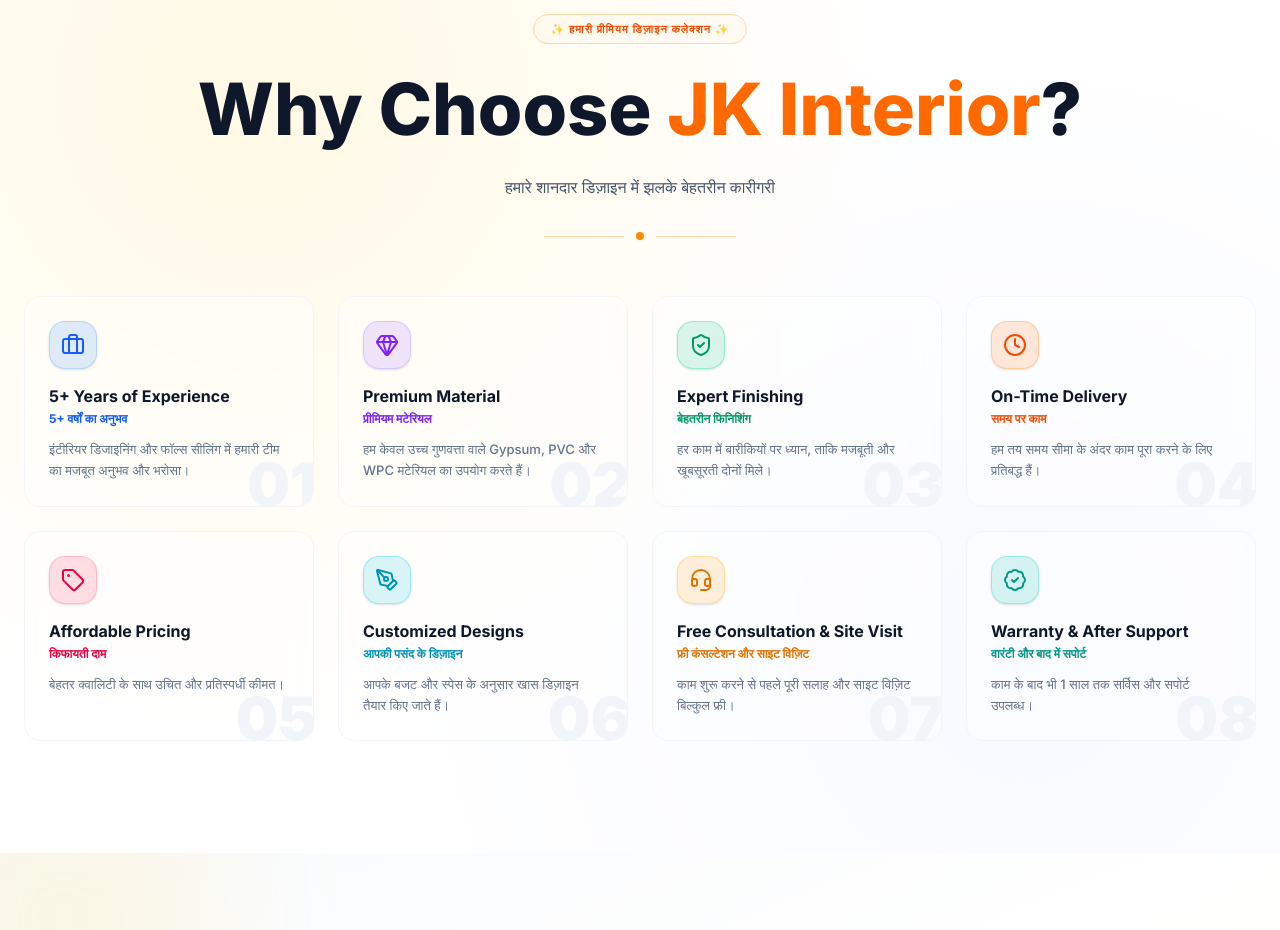
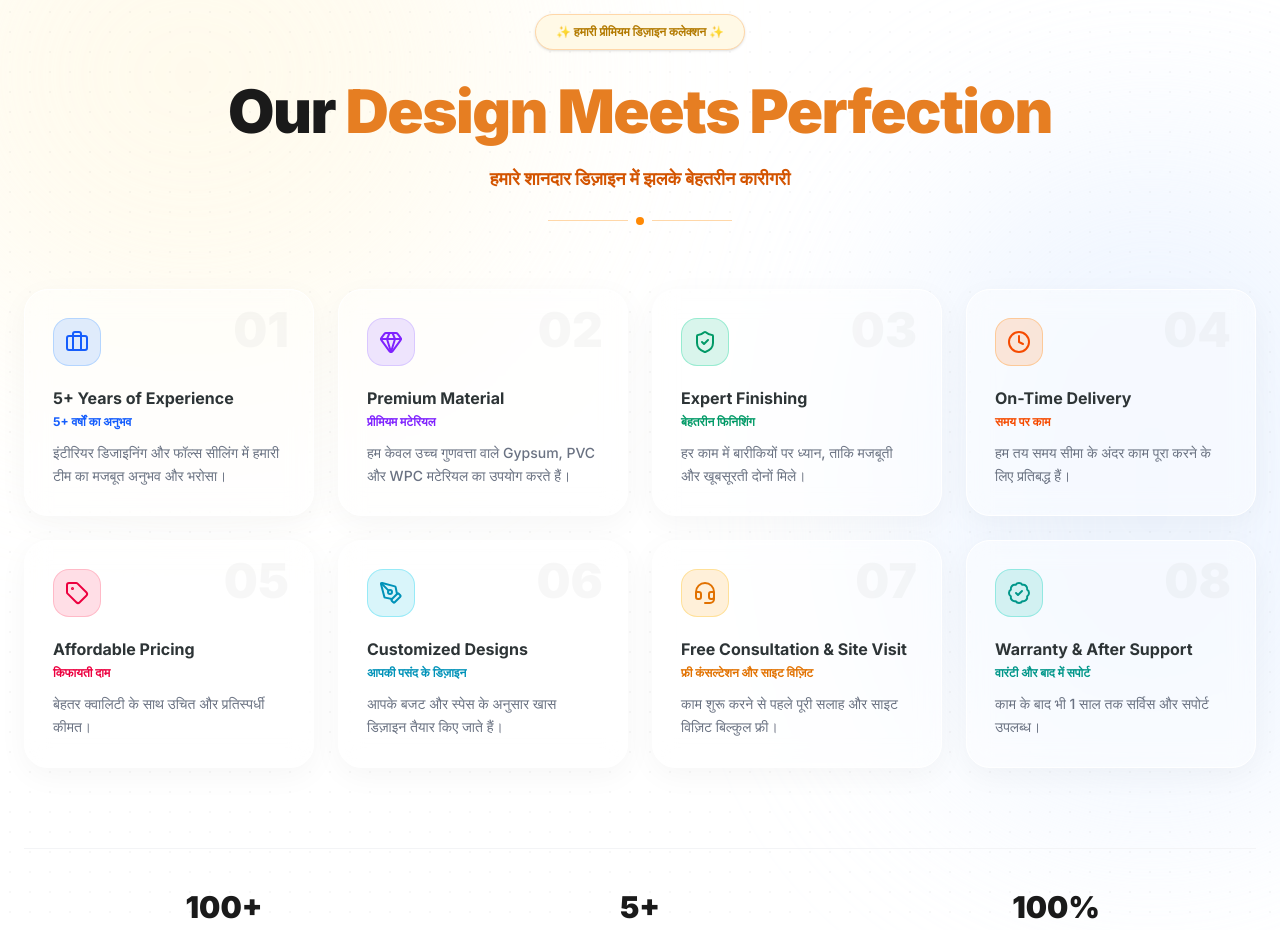
Before and after one commit to jitendrakumarraj831-byte/jk-interior2, a Next.js app: page / in a window 1280 px wide. Shown: the part 3440-4370 px from the top of the page. Built offline with nearby package versions, Linux system fonts and the light colour scheme; a web font is replaced by a local one.

Commit message:
Update why-us.tsx

```diff
--- a/components/why-us.tsx
+++ b/components/why-us.tsx
@@ -6,7 +6,6 @@
 } from "lucide-react"
 import { motion } from "framer-motion"
 
-// ... (whyUsReasons array aur JSON_LD remains the same as your code)
 const whyUsReasons = [
   {
     icon: Briefcase,
@@ -82,6 +81,7 @@
   },
 ]
 
+// Schema Logic (Kept Same)
 export const WHY_US_JSON_LD = {
   "@context": "https://schema.org",
   "@type": "Service",
@@ -96,22 +96,7 @@
       addressRegion: "Araria, Bihar",
       addressCountry: "IN",
     },
-    geo: {
-      "@type": "GeoCoordinates",
-      latitude: "26.3001",
-      longitude: "87.2533",
-    },
   },
-  areaServed: ["Forbesganj", "Araria", "Purnia", "Bihar"],
-}
-
-export function WhyUsJsonLdScript() {
-  return (
-    <script
-      type="application/ld+json"
-      dangerouslySetInnerHTML={{ __html: JSON.stringify(WHY_US_JSON_LD) }}
-    />
-  )
 }
 
 const containerVariants = {
@@ -120,68 +105,62 @@
 }
 
 const cardVariants = {
-  hidden: { opacity: 0, y: 32, scale: 0.96 },
+  hidden: { opacity: 0, y: 30 },
   visible: {
-    opacity: 1, y: 0, scale: 1,
-    transition: { duration: 0.5, ease: [0.22, 1, 0.36, 1] },
+    opacity: 1, y: 0,
+    transition: { duration: 0.5, ease: "easeOut" },
   },
-}
-
-const headingVariants = {
-  hidden: { opacity: 0, y: 20 },
-  visible: { opacity: 1, y: 0, transition: { duration: 0.6, ease: [0.22, 1, 0.36, 1] } },
 }
 
 export default function WhyUs() {
   return (
     <section id="why-us" className="relative py-20 md:py-28 scroll-mt-28 overflow-hidden bg-white">
-      <WhyUsJsonLdScript />
-
-      {/* Screenshot Match Background Gradient */}
-      <div className="absolute inset-0 pointer-events-none">
-        {/* Soft Gold/Yellow Glow from Top Left, just like the image */}
-        <div className="absolute inset-0 bg-[radial-gradient(circle_at_20%_20%,_rgba(255,245,210,0.6)_0%,_rgba(255,255,255,0)_50%)]" />
-        {/* Soft Bottom Right Glow */}
-        <div className="absolute inset-0 bg-[radial-gradient(circle_at_80%_80%,_rgba(240,244,255,0.5)_0%,_rgba(255,255,255,0)_50%)]" />
+      {/* 100% Screenshot Matching Background Elements */}
+      <div className="absolute inset-0 z-0 overflow-hidden pointer-events-none">
+        {/* Soft Mesh Gradient - Top Left Yellow/Orange Tint */}
+        <div className="absolute -top-[10%] -left-[10%] w-[50%] h-[50%] rounded-full bg-[#FFF9E6] blur-[120px] opacity-70" />
+        {/* Blue/White Tint from Screenshot Right Side */}
+        <div className="absolute top-[20%] -right-[10%] w-[40%] h-[60%] rounded-full bg-[#E6F0FF] blur-[100px] opacity-60" />
+        {/* Subtle Dots Pattern Like Screenshot */}
+        <div className="absolute inset-0 opacity-[0.03] bg-[radial-gradient(#000_1px,transparent_1px)] [background-size:20px_20px]" />
       </div>
 
       <div className="relative z-10 mx-auto max-w-7xl px-4 sm:px-6">
-
-        {/* Center heading */}
+        {/* Heading Section */}
         <motion.div
-          initial="hidden"
-          whileInView="visible"
-          viewport={{ once: true, amount: 0.2 }}
-          variants={headingVariants}
-          className="text-center mb-14"
+          initial={{ opacity: 0, y: 20 }}
+          whileInView={{ opacity: 1, y: 0 }}
+          viewport={{ once: true }}
+          className="text-center mb-16"
         >
-          {/* Badge similar to the top element in image */}
-          <span className="inline-flex items-center gap-2 rounded-full border border-orange-200 bg-orange-50/50 px-4 py-1.5 text-[11px] font-bold uppercase tracking-[0.1em] text-orange-600 mb-5">
-            ✨ हमारी प्रीमियम डिज़ाइन कलेक्शन ✨
+          {/* Badge Like Screenshot */}
+          <span className="inline-flex items-center gap-2 rounded-full border border-orange-200 bg-[#FFF9E6] px-5 py-2 text-[12px] font-bold text-[#B37A00] mb-6 shadow-sm">
+             ✨ हमारी प्रीमियम डिज़ाइन कलेक्शन ✨
           </span>
 
-          <h2 className="text-4xl md:text-5xl lg:text-7xl font-extrabold leading-tight text-slate-900">
-            Why Choose <span className="text-orange-500">JK Interior</span>?
+          <h2 className="text-4xl md:text-6xl font-black text-[#1A1A1A] leading-tight tracking-tight">
+            Our <br className="md:hidden" />
+            <span className="text-[#E67E22]">Design Meets Perfection</span>
           </h2>
 
-          <p className="mt-5 max-w-xl mx-auto text-sm md:text-base text-slate-600 font-medium leading-relaxed">
-            हमारे शानदार डिज़ाइन में झलके बेहतरीन कारीगरी
+          <p className="mt-4 text-[#D35400] font-bold text-lg">
+             हमारे शानदार डिज़ाइन में झलके बेहतरीन कारीगरी
           </p>
 
-          <div className="mt-8 flex items-center justify-center gap-3">
+          <div className="mt-6 flex items-center justify-center gap-2">
             <div className="h-[1px] w-20 bg-orange-200" />
             <div className="h-2 w-2 rounded-full bg-orange-400" />
             <div className="h-[1px] w-20 bg-orange-200" />
           </div>
         </motion.div>
 
-        {/* Cards Grid */}
+        {/* Cards Grid with White Glassmorphism */}
         <motion.div
+          variants={containerVariants}
           initial="hidden"
           whileInView="visible"
-          viewport={{ once: true, amount: 0.05 }}
-          variants={containerVariants}
-          className="grid grid-cols-1 sm:grid-cols-2 lg:grid-cols-4 gap-5 md:gap-6"
+          viewport={{ once: true }}
+          className="grid grid-cols-1 sm:grid-cols-2 lg:grid-cols-4 gap-6"
         >
           {whyUsReasons.map((reason, i) => {
             const Icon = reason.icon
@@ -189,29 +168,40 @@
               <motion.article
                 key={reason.en}
                 variants={cardVariants}
-                className="group relative rounded-2xl bg-white/40 border border-slate-100 backdrop-blur-md p-6 overflow-hidden hover:shadow-xl hover:shadow-orange-100/50 transition-all duration-300"
+                className="group relative rounded-3xl border border-white bg-white/40 backdrop-blur-md p-7 shadow-[0_8px_30px_rgb(0,0,0,0.04)] hover:shadow-xl hover:shadow-orange-100 transition-all duration-300"
               >
-                {/* Background Accent for Card */}
-                <div className={`absolute inset-0 opacity-0 group-hover:opacity-100 transition-opacity duration-500 bg-gradient-to-br ${reason.color} -z-10`} />
-
-                <span className="absolute -bottom-2 -right-1 text-6xl font-black text-slate-100 leading-none select-none pointer-events-none group-hover:text-white/20 transition-colors">
+                {/* Subtle Numbering Background */}
+                <span className="absolute top-4 right-6 text-5xl font-black text-black/[0.03] select-none">
                   {String(i + 1).padStart(2, "0")}
                 </span>
 
-                <div className={`mb-4 h-12 w-12 flex items-center justify-center rounded-xl border ${reason.iconBg} ${reason.iconColor} shadow-sm group-hover:scale-110 transition-transform duration-300`}>
+                <div className={`mb-5 h-12 w-12 flex items-center justify-center rounded-2xl border ${reason.iconBg} ${reason.iconColor}`}>
                   <Icon className="h-6 w-6" />
                 </div>
 
-                <h3 className="text-base font-bold text-slate-900 leading-snug mb-1">{reason.en}</h3>
+                <h3 className="text-base font-bold text-[#2D3436] mb-1">{reason.en}</h3>
                 <p className={`text-xs font-bold mb-3 ${reason.iconColor}`}>{reason.hi}</p>
-                <p className="text-[13px] leading-relaxed text-slate-500 font-medium">{reason.desc}</p>
-
-                {/* Bottom line accent */}
-                <div className="absolute bottom-0 left-0 h-1 w-0 group-hover:w-full bg-orange-400 transition-all duration-500" />
+                <p className="text-sm leading-relaxed text-gray-500 font-medium">{reason.desc}</p>
               </motion.article>
             )
           })}
         </motion.div>
+
+        {/* Bottom Stat Bar (as seen in screenshot) */}
+        <div className="mt-20 grid grid-cols-3 gap-4 border-t border-gray-100 pt-10 text-center">
+            <div>
+                <h4 className="text-3xl font-black text-[#1A1A1A]">100+</h4>
+                <p className="text-[10px] font-bold text-gray-400 uppercase tracking-widest mt-1">Projects Done</p>
+            </div>
+            <div>
+                <h4 className="text-3xl font-black text-[#1A1A1A]">5+</h4>
+                <p className="text-[10px] font-bold text-gray-400 uppercase tracking-widest mt-1">Years Experience</p>
+            </div>
+            <div>
+                <h4 className="text-3xl font-black text-[#1A1A1A]">100%</h4>
+                <p className="text-[10px] font-bold text-gray-400 uppercase tracking-widest mt-1">Client Satisfied</p>
+            </div>
+        </div>
       </div>
     </section>
   )
```
